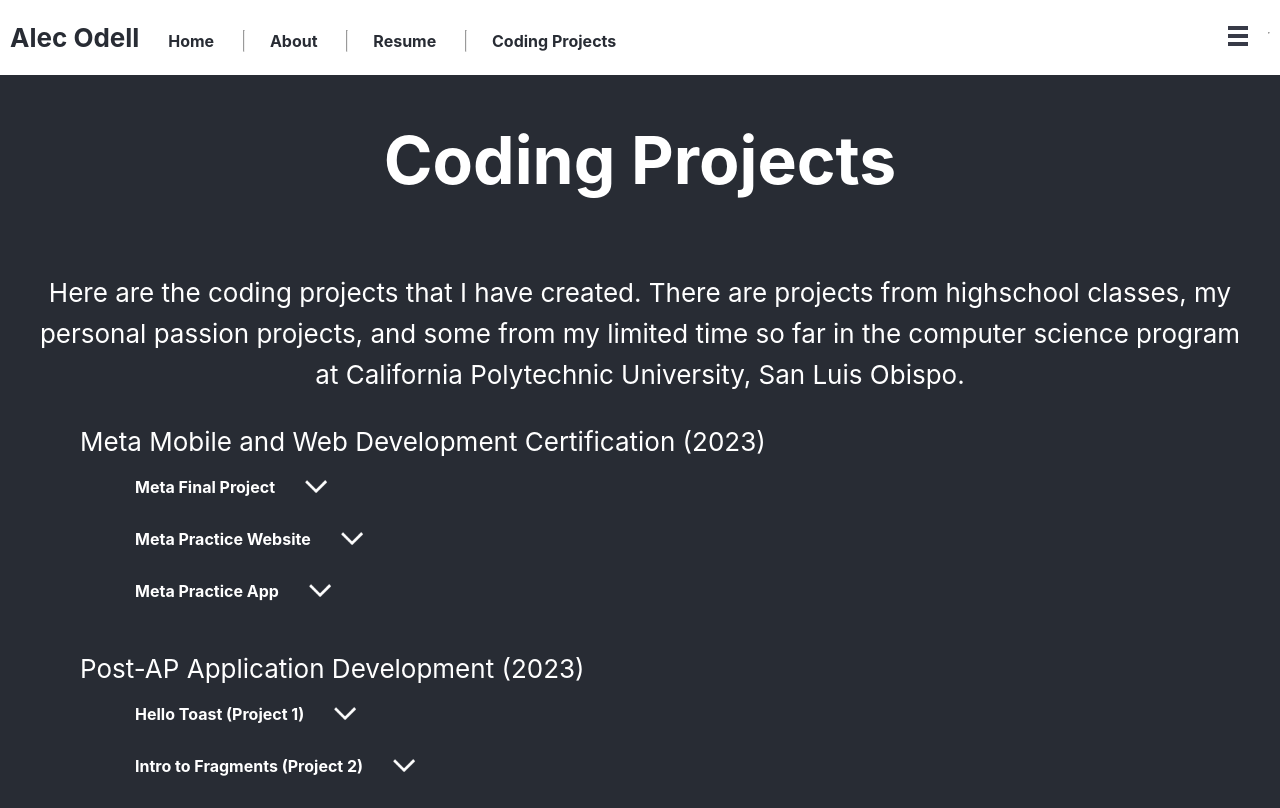
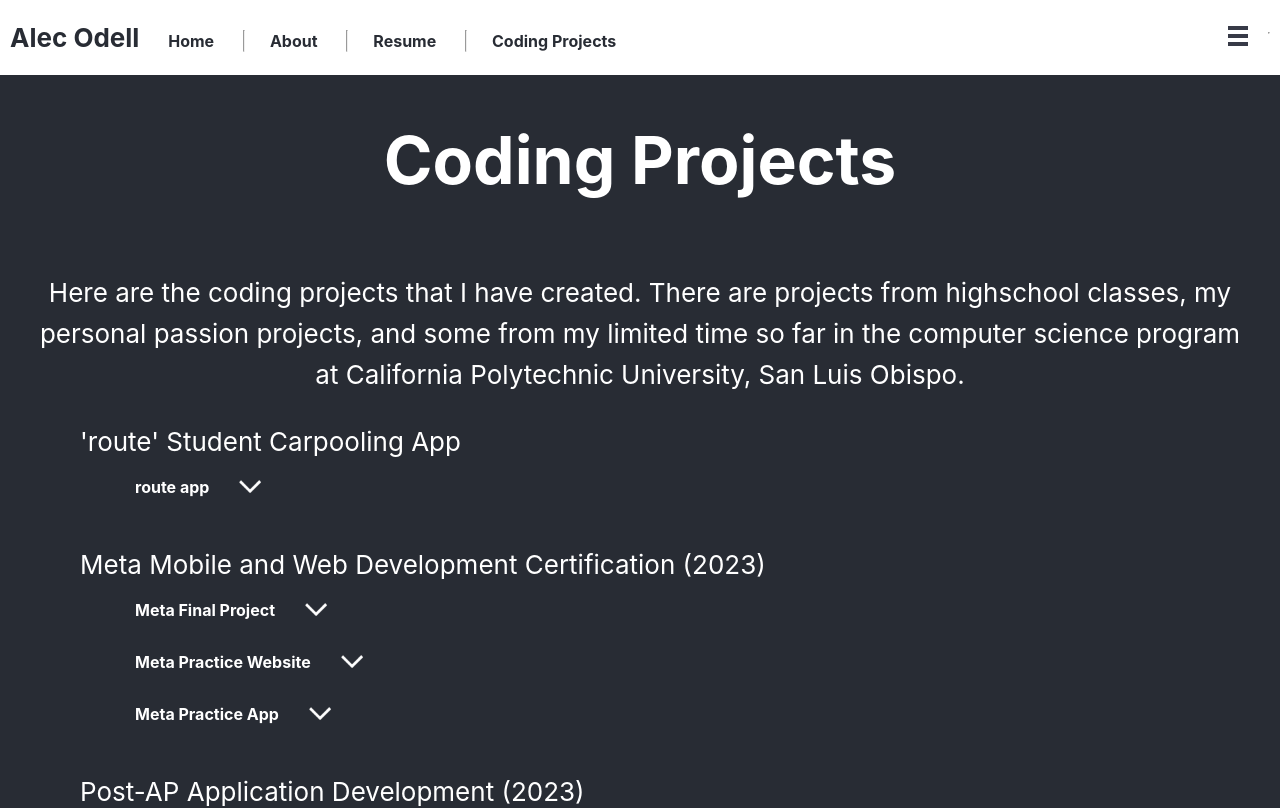
Before and after one commit to Alec-0dell/Portfolio-Website, a React (Create React App) app: page /Portfolio-Website/CodingProjects in a window 1280 px wide. Shown: the top 808 px of the page. Built offline with nearby package versions, Linux system fonts and the light colour scheme.

Commit message:
Updates coding projects to contain route

```diff
--- a/src/Components/CodingProjects/CodingProjects.js
+++ b/src/Components/CodingProjects/CodingProjects.js
@@ -12,6 +12,14 @@ function CodingProjects(){
             <p className="Coding-Intro-Para">
                 Here are the coding projects that I have created. There are projects from highschool classes, my personal passion projects, and some from my limited time so far in the computer science program at California Polytechnic University, San Luis Obispo.
             </p>
+            <div className='Coding-Container'>
+                <p className="Coding-Para">
+                    'route' Student Carpooling App
+                </p>
+                <Dropdown name={"route app"}>
+                    <Element link={"https://route-app.com/"} skills={"JavaScript, HTML, CSS, React Native, React SQL, RestAPI"} description={"This app connects Cal Poly students that need to drive to the same location. Enabling students without cars to cheaply travel on weekends and breaks, and allows students with cars to make some extra gas money. Not to mention the enviormental impacts of enabling carpooling."}/>
+                </Dropdown>
+            </div>
             <div className='Coding-Container'>
                 <p className="Coding-Para">
                     Meta Mobile and Web Development Certification (2023)
```
